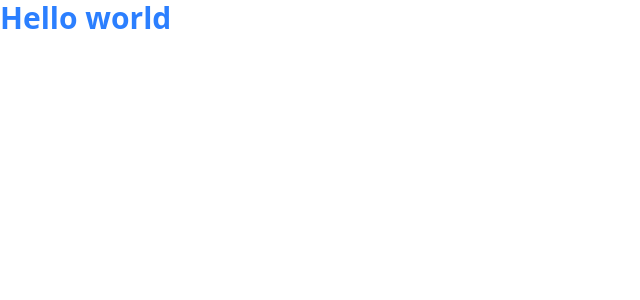
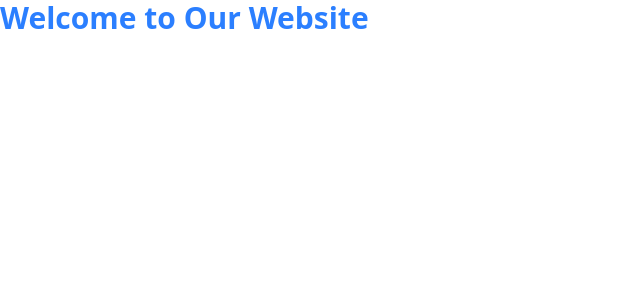
Before and after one commit to alvinisaac0602/bins-, a React (Vite) app: page / in a window 1280 px wide. Shown: the top 300 px of the page, without its empty margins (0-640 px from the left). Built offline with nearby package versions, Linux system fonts and the light colour scheme.

Commit message:
Pages and Routes

```diff
--- a/package.json
+++ b/package.json
@@ -13,6 +13,7 @@
     "@tailwindcss/vite": "^4.1.11",
     "react": "^19.1.0",
     "react-dom": "^19.1.0",
+    "react-router-dom": "^7.6.3",
     "tailwindcss": "^4.1.11"
   },
   "devDependencies": {
--- a/src/App.jsx
+++ b/src/App.jsx
@@ -1,15 +1,18 @@
-import { useState } from "react";
-import reactLogo from "./assets/react.svg";
-import viteLogo from "/vite.svg";
+import { BrowserRouter, Routes, Route } from "react-router-dom";
+import Home from "./pages/Home"; // Assuming you have Home.jsx
+import About from "./pages/About";
+import Services from "./pages/Services";
+import Contact from "./pages/Contact";
 
-function App() {
-  const [count, setCount] = useState(0);
-
+export default function App() {
   return (
-    <>
-      <h1 className="text-3xl font-bold text-blue-500">Hello world</h1>
-    </>
+    <BrowserRouter>
+      <Routes>
+        <Route path="/" element={<Home />} />
+        <Route path="/about" element={<About />} />
+        <Route path="/services" element={<Services />} />
+        <Route path="/contact" element={<Contact />} />
+      </Routes>
+    </BrowserRouter>
   );
 }
-
-export default App;
--- /dev/null
+++ b/src/components/Header.jsx
@@ -0,0 +1,9 @@
+import React from "react";
+
+export default function Header() {
+  return (
+    <div>
+      <header></header>
+    </div>
+  );
+}
--- /dev/null
+++ b/src/pages/About.jsx
@@ -0,0 +1,9 @@
+import React from "react";
+
+export default function About() {
+  return (
+    <div>
+      <h1 className="text-3xl font-bold text-blue-500">About Us</h1>
+    </div>
+  );
+}
--- /dev/null
+++ b/src/pages/Contact.jsx
@@ -0,0 +1,9 @@
+import React from "react";
+
+export default function Contact() {
+  return (
+    <div>
+      <h1 className="text-3xl font-bold text-blue-500">Contact Us</h1>
+    </div>
+  );
+}
--- /dev/null
+++ b/src/pages/Home.jsx
@@ -0,0 +1,11 @@
+import React from "react";
+
+export default function Home() {
+  return (
+    <div>
+      <h1 className="text-3xl font-bold text-blue-500">
+        Welcome to Our Website
+      </h1>
+    </div>
+  );
+}
--- /dev/null
+++ b/src/pages/Services.jsx
@@ -0,0 +1,9 @@
+import React from "react";
+
+export default function Services() {
+  return (
+    <div>
+      <h1 className="text-3xl font-bold text-blue-500">Our Services</h1>
+    </div>
+  );
+}
```
Also changed, not shown: 1 other file (tests, documents, lock files or other folders).
